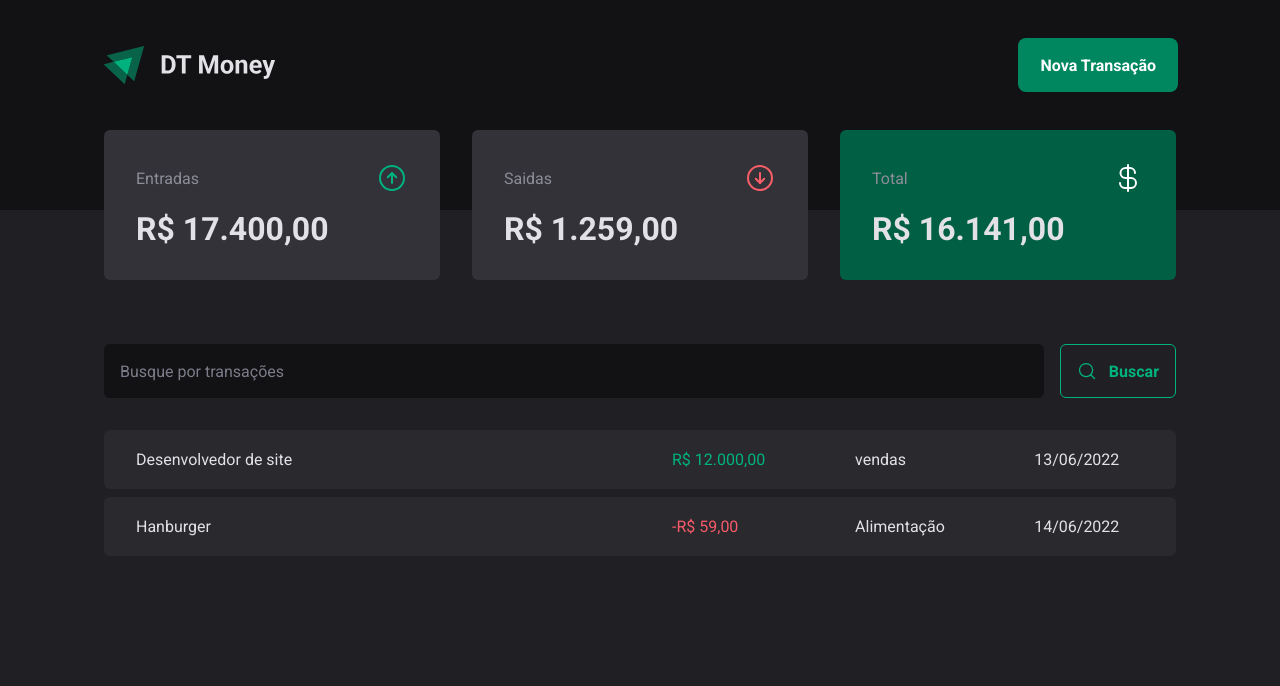
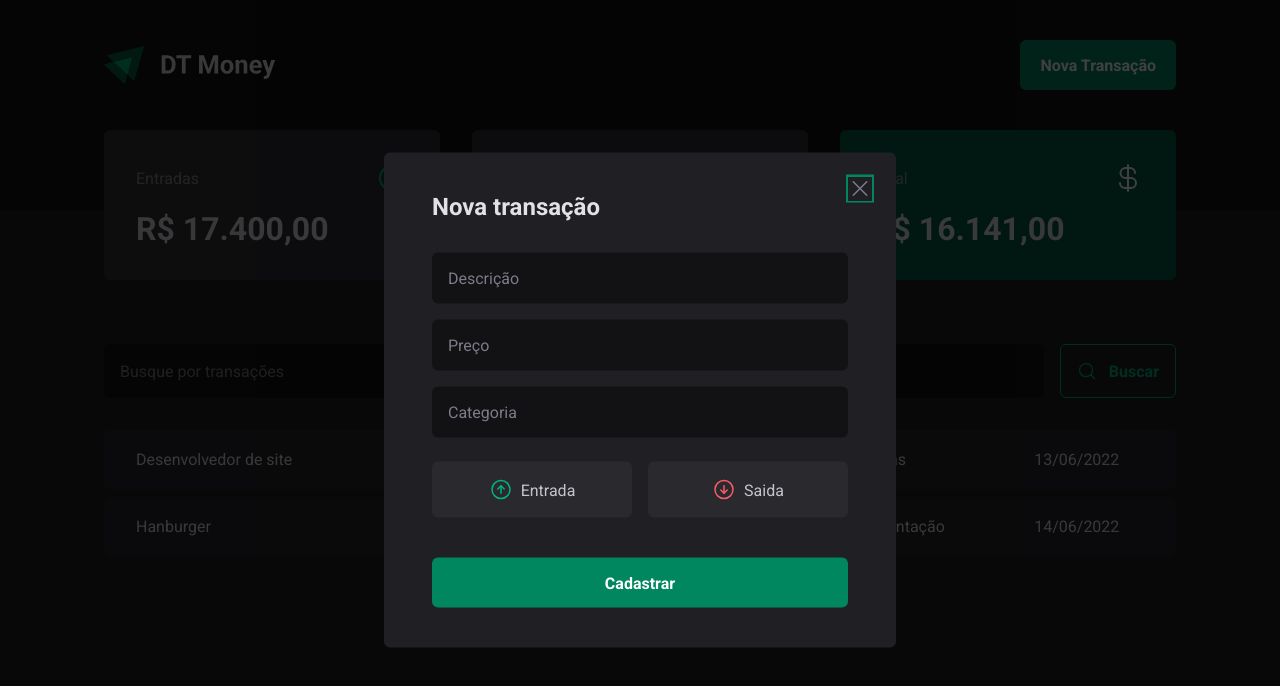
Before and after one commit to Mraimundo/DT-Money, a React (Vite) app: page / in a window 1280 px wide. Both pictures are taken after a click on the button "Nova Transação". Shown: the top 686 px of the page. Built offline with nearby package versions, Linux system fonts and the light colour scheme.

Commit message:
feat: Add Transaction Modal component

```diff
--- a/package.json
+++ b/package.json
@@ -10,6 +10,8 @@
     "preview": "vite preview"
   },
   "dependencies": {
+    "@radix-ui/react-dialog": "^1.0.4",
+    "@radix-ui/react-radio-group": "^1.1.3",
     "phosphor-react": "^1.4.1",
     "react": "^18.2.0",
     "react-dom": "^18.2.0",
--- a/src/components/Header/index.tsx
+++ b/src/components/Header/index.tsx
@@ -1,13 +1,20 @@
+import * as Dialog from "@radix-ui/react-dialog";
+import { NewTransactionModal } from "../NewTransactionModal";
 import { HeaderContainer, HeaderContent, NewTransationButton } from "./styled";
-import logoImg from "../../assets/logo.svg"
+import logoImg from "../../assets/logo.svg";
 
 export function Header() {
   return (
     <HeaderContainer>
       <HeaderContent>
         <img src={logoImg} alt="" />
-        <NewTransationButton>Nova Transação</NewTransationButton>
+        <Dialog.Root>
+          <Dialog.Trigger asChild>
+            <NewTransationButton>Nova Transação</NewTransationButton>
+          </Dialog.Trigger>
+          <NewTransactionModal />
+        </Dialog.Root>
       </HeaderContent>
     </HeaderContainer>
-  )
+  );
 }
--- /dev/null
+++ b/src/components/NewTransactionModal/index.tsx
@@ -0,0 +1,44 @@
+import { ArrowCircleDown, ArrowCircleUp, X } from "phosphor-react";
+import * as Dialog from "@radix-ui/react-dialog";
+import {
+  Content,
+  Overley,
+  CloseButton,
+  TransactionType,
+  TransactionTypeButton,
+} from "./styles";
+
+export function NewTransactionModal() {
+  return (
+    <Dialog.Portal>
+      <Overley />
+
+      <Content>
+        <CloseButton>
+          <X size={24} />
+        </CloseButton>
+
+        <Dialog.Title>Nova transação</Dialog.Title>
+
+        <form action="">
+          <input type="text" placeholder="Descrição" required />
+          <input type="number" placeholder="Preço" required />
+          <input type="text" placeholder="Categoria" required />
+
+          <TransactionType>
+            <TransactionTypeButton value="income" variant="income">
+              <ArrowCircleUp size={24} />
+              Entrada
+            </TransactionTypeButton>
+            <TransactionTypeButton value="outcome" variant="outcome">
+              <ArrowCircleDown size={24} />
+              Saida
+            </TransactionTypeButton>
+          </TransactionType>
+
+          <button type="submit">Cadastrar</button>
+        </form>
+      </Content>
+    </Dialog.Portal>
+  );
+}
--- /dev/null
+++ b/src/components/NewTransactionModal/styles.ts
@@ -0,0 +1,122 @@
+import styled from "styled-components";
+
+import * as Dialog from "@radix-ui/react-dialog";
+import * as RadioGroud from "@radix-ui/react-radio-group";
+
+export const Overley = styled(Dialog.Overlay)`
+  position: fixed;
+  width: 100vw;
+  height: 100vh;
+  inset: 0;
+  background: rgba(0, 0, 0, 0.75);
+`;
+export const Content = styled(Dialog.Content)`
+  min-width: 32rem;
+  border-radius: 6px;
+  padding: 2.5rem 3rem;
+  background: ${(props) => props.theme["gray-800"]};
+
+  position: fixed;
+  top: 50%;
+  left: 50%;
+  transform: translate(-50%, -50%);
+
+  form {
+    margin-top: 2rem;
+
+    display: flex;
+    flex-direction: column;
+    gap: 1rem;
+
+    input {
+      border-radius: 6px;
+      border: 0;
+      background: ${(props) => props.theme["gray-900"]};
+      color: ${(props) => props.theme["gray-300"]};
+      padding: 1rem;
+
+      &::placeholder {
+        color: ${(props) => props.theme["gray-500"]};
+      }
+    }
+
+    button[type="submit"] {
+      height: 50px;
+      border: 0;
+      background: ${(props) => props.theme["green-500"]};
+      color: ${(props) => props.theme.white};
+      font-weight: bold;
+      padding: 0 1.25rem;
+      border-radius: 6px;
+      margin-top: 1.5rem;
+
+      cursor: pointer;
+
+      &:hover {
+        background: ${(props) => props.theme["green-700"]};
+        transition: background-color 0.2s;
+      }
+    }
+  }
+`;
+
+export const CloseButton = styled(Dialog.Close)`
+  position: absolute;
+  background: transparent;
+  border: 0;
+  top: 1.5rem;
+  right: 1.5rem;
+  line-height: 0;
+  cursor: pointer;
+  color: ${(props) => props.theme["gray-500"]};
+`;
+
+export const TransactionType = styled(RadioGroud.Root)`
+  display: grid;
+  grid-template-columns: repeat(2, 1fr);
+  gap: 1rem;
+  margin-top: 0.5rem;
+`;
+
+interface TransactionTypeButtonProps {
+  variant: "income" | "outcome";
+}
+
+export const TransactionTypeButton = styled(
+  RadioGroud.Item
+)<TransactionTypeButtonProps>`
+  padding: 1rem;
+  display: flex;
+  align-items: center;
+  justify-content: center;
+  gap: 0.5rem;
+  background: ${(props) => props.theme["gray-700"]};
+  color: ${(props) => props.theme["gray-300"]};
+  border-radius: 6px;
+  cursor: pointer;
+  border: 0;
+
+  svg {
+    color: ${(props) =>
+      props.variant === "income"
+        ? props.theme["green-300"]
+        : props.theme["red-300"]};
+  }
+
+  &[data-state="unchecked"]:hover {
+    transition: background 0.2s;
+    background: ${(props) => props.theme["gray-600"]};
+  }
+
+  &[data-state="checked"] {
+    color: ${(props) => props.theme.white};
+    background: ${(props) =>
+      props.variant === "income"
+        ? props.theme["green-500"]
+        : props.theme["red-500"]};
+
+    svg {
+      color: ${(props) => props.theme.white};
+    }
+  }
+`;
```
Also changed, not shown: 1 other file (tests, documents, lock files or other folders).
